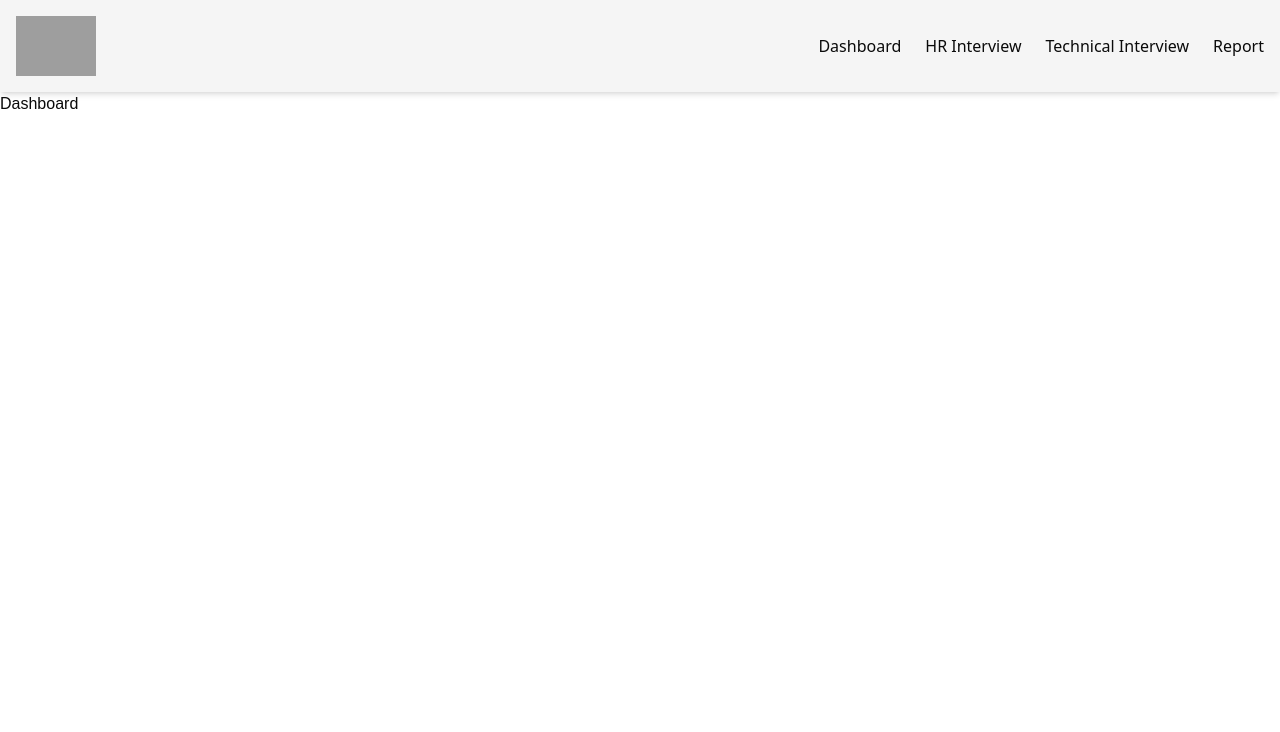
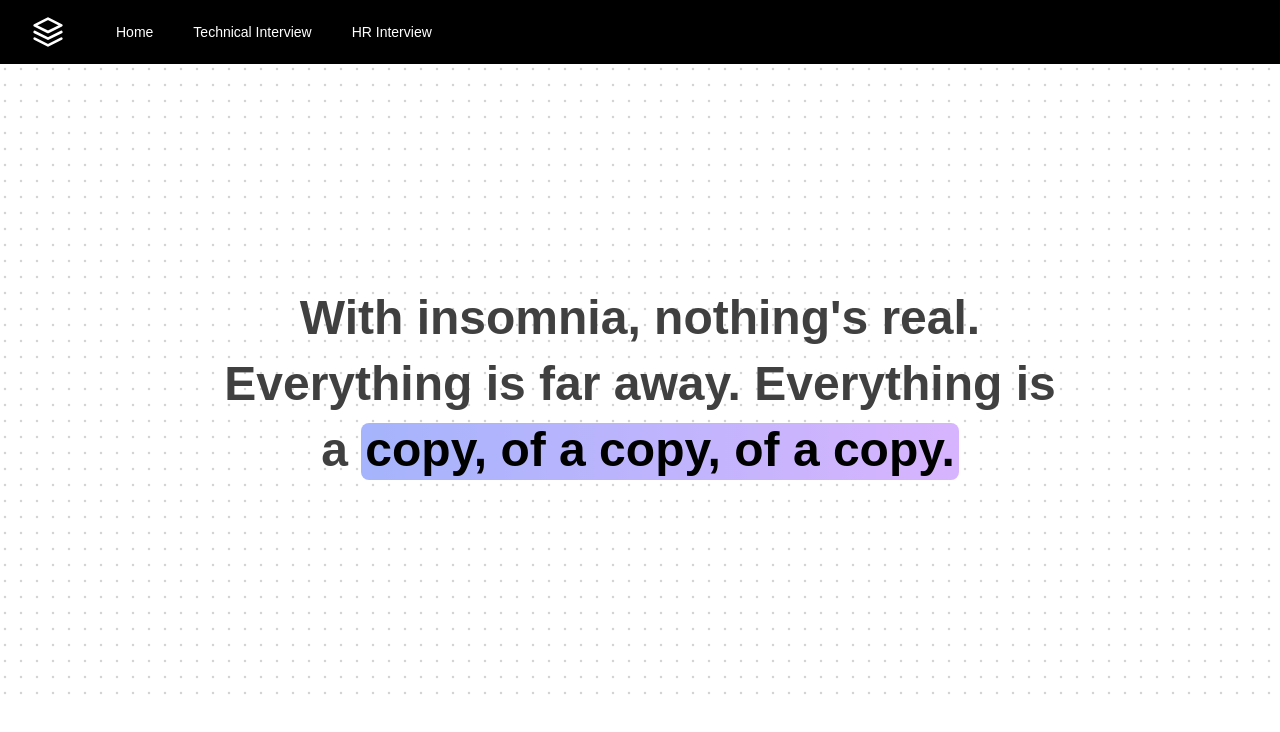
Before and after one commit to KiranBabu007/AI-Interviewer, a Next.js app in the folder my-app/: page /dashboard in a window 1280 px wide. Shown: the top 732 px of the page. Built offline with nearby package versions, Linux system fonts and the light colour scheme; grey boxes are pictures that could not be loaded.

Commit message:
feat: implement landing component with framer-motion animations and update dashboard layout

```diff
--- /dev/null
+++ b/my-app/app/dashboard/_components/Landing.tsx
@@ -0,0 +1,34 @@
+"use client";
+import { motion } from "framer-motion";
+import { HeroHighlight, Highlight } from "@/components/ui/hero-highlight"
+type Props = {}
+
+const Landing = (props: Props) => {
+  return (
+    <HeroHighlight>
+      <motion.h1
+        initial={{
+          opacity: 0,
+          y: 20,
+        }}
+        animate={{
+          opacity: 1,
+          y: [20, -5, 0],
+        }}
+        transition={{
+          duration: 0.5,
+          ease: [0.4, 0.0, 0.2, 1],
+        }}
+        className="text-2xl px-4 md:text-4xl lg:text-5xl font-bold text-neutral-700 dark:text-white max-w-4xl leading-relaxed lg:leading-snug text-center mx-auto "
+      >
+        With insomnia, nothing&apos;s real. Everything is far away. Everything
+        is a{" "}
+        <Highlight className="text-black dark:text-white">
+          copy, of a copy, of a copy.
+        </Highlight>
+      </motion.h1>
+    </HeroHighlight>
+  )
+}
+
+export default Landing
--- /dev/null
+++ b/my-app/app/dashboard/_components/Navbar.tsx
@@ -0,0 +1,77 @@
+'use client'
+
+import Link from 'next/link'
+import { useState } from 'react'
+import { UserButton } from '@clerk/nextjs'
+import { Menu, X } from 'lucide-react'
+
+const Navbar = () => {
+  const [isOpen, setIsOpen] = useState(false)
+
+  return (
+    <nav className="bg-black text-white">
+      <div className="max-w-7xl mx-auto px-4 sm:px-6 lg:px-8">
+        <div className="flex items-center justify-between h-16">
+          <div className="flex items-center">
+            <div className="flex-shrink-0">
+              <Link href="/">
+                <svg className="h-8 w-8" viewBox="0 0 24 24" fill="none" xmlns="http://www.w3.org/2000/svg">
+                  <path d="M12 2L2 7L12 12L22 7L12 2Z" stroke="currentColor" strokeWidth="2" strokeLinecap="round" strokeLinejoin="round"/>
+                  <path d="M2 17L12 22L22 17" stroke="currentColor" strokeWidth="2" strokeLinecap="round" strokeLinejoin="round"/>
+                  <path d="M2 12L12 17L22 12" stroke="currentColor" strokeWidth="2" strokeLinecap="round" strokeLinejoin="round"/>
+                </svg>
+              </Link>
+            </div>
+            <div className="hidden md:block">
+              <div className="ml-10 flex items-baseline space-x-4">
+                <Link href="/" className="px-3 py-2 rounded-md text-sm font-medium hover:bg-gray-700 hover:text-white">Home</Link>
+                <Link href="/technical-interview" className="px-3 py-2 rounded-md text-sm font-medium hover:bg-gray-700 hover:text-white">Technical Interview</Link>
+                <Link href="/hr-interview" className="px-3 py-2 rounded-md text-sm font-medium hover:bg-gray-700 hover:text-white">HR Interview</Link>
+              </div>
+            </div>
+          </div>
+          <div className="hidden md:block">
+            <div className="ml-4 flex items-center md:ml-6">
+              <UserButton />
+            </div>
+          </div>
+          <div className="-mr-2 flex md:hidden">
+            <button
+              onClick={() => setIsOpen(!isOpen)}
+              type="button"
+              className="bg-gray-900 inline-flex items-center justify-center p-2 rounded-md text-gray-400 hover:text-white hover:bg-gray-700 focus:outline-none focus:ring-2 focus:ring-offset-2 focus:ring-offset-gray-800 focus:ring-white"
+              aria-controls="mobile-menu"
+              aria-expanded="false"
+            >
+              <span className="sr-only">Open main menu</span>
+              {!isOpen ? (
+                <Menu className="block h-6 w-6" aria-hidden="true" />
+              ) : (
+                <X className="block h-6 w-6" aria-hidden="true" />
+              )}
+            </button>
+          </div>
+        </div>
+      </div>
+
+      {isOpen && (
+        <div className="md:hidden" id="mobile-menu">
+          <div className="px-2 pt-2 pb-3 space-y-1 sm:px-3">
+            <Link href="/" className="block px-3 py-2 rounded-md text-base font-medium hover:bg-gray-700 hover:text-white">Home</Link>
+            <Link href="/technical-interview" className="block px-3 py-2 rounded-md text-base font-medium hover:bg-gray-700 hover:text-white">Technical Interview</Link>
+            <Link href="/hr-interview" className="block px-3 py-2 rounded-md text-base font-medium hover:bg-gray-700 hover:text-white">HR Interview</Link>
+          </div>
+          <div className="pt-4 pb-3 border-t border-gray-700">
+            <div className="flex items-center px-5">
+              <div className="flex-shrink-0">
+                <UserButton />
+              </div>
+            </div>
+          </div>
+        </div>
+      )}
+    </nav>
+  )
+}
+
+export default Navbar
--- a/my-app/app/dashboard/layout.tsx
+++ b/my-app/app/dashboard/layout.tsx
@@ -1,5 +1,6 @@
 import React, { ReactNode } from 'react';
-import Header from './_components/Header';
+
+import Navbar from './_components/Navbar';
 
 interface LayoutProps {
   children: ReactNode;
@@ -8,7 +9,7 @@ interface LayoutProps {
 const Layout = ({ children }: LayoutProps) => {
   return (
     <div>
-      <Header />
+      <Navbar />
       {children}
     </div>
   );
--- a/my-app/app/dashboard/page.tsx
+++ b/my-app/app/dashboard/page.tsx
@@ -1,11 +1,11 @@
 import { UserButton } from '@clerk/nextjs'
 import React from 'react'
+import Landing from './_components/Landing'
 
 const page = () => {
   return (
-    <div>
-      Dashboard
-      <UserButton />
+    <div >
+      <Landing />
     </div>
   )
 }
--- /dev/null
+++ b/my-app/components/ui/hero-highlight.tsx
@@ -0,0 +1,96 @@
+"use client";
+import { cn } from "@/lib/utils";
+import { useMotionValue, motion, useMotionTemplate } from "framer-motion";
+import React from "react";
+
+export const HeroHighlight = ({
+  children,
+  className,
+  containerClassName,
+}: {
+  children: React.ReactNode;
+  className?: string;
+  containerClassName?: string;
+}) => {
+  let mouseX = useMotionValue(0);
+  let mouseY = useMotionValue(0);
+
+  function handleMouseMove({
+    currentTarget,
+    clientX,
+    clientY,
+  }: React.MouseEvent<HTMLDivElement>) {
+    if (!currentTarget) return;
+    let { left, top } = currentTarget.getBoundingClientRect();
+
+    mouseX.set(clientX - left);
+    mouseY.set(clientY - top);
+  }
+  return (
+    <div
+      className={cn(
+        "relative h-[40rem] flex items-center bg-white dark:bg-black justify-center w-full group",
+        containerClassName
+      )}
+      onMouseMove={handleMouseMove}
+    >
+      <div className="absolute inset-0 bg-dot-thick-neutral-300 dark:bg-dot-thick-neutral-800  pointer-events-none" />
+      <motion.div
+        className="pointer-events-none bg-dot-thick-indigo-500 dark:bg-dot-thick-indigo-500   absolute inset-0 opacity-0 transition duration-300 group-hover:opacity-100"
+        style={{
+          WebkitMaskImage: useMotionTemplate`
+            radial-gradient(
+              200px circle at ${mouseX}px ${mouseY}px,
+              black 0%,
+              transparent 100%
+            )
+          `,
+          maskImage: useMotionTemplate`
+            radial-gradient(
+              200px circle at ${mouseX}px ${mouseY}px,
+              black 0%,
+              transparent 100%
+            )
+          `,
+        }}
+      />
+
+      <div className={cn("relative z-20", className)}>{children}</div>
+    </div>
+  );
+};
+
+export const Highlight = ({
+  children,
+  className,
+}: {
+  children: React.ReactNode;
+  className?: string;
+}) => {
+  return (
+    <motion.span
+      initial={{
+        backgroundSize: "0% 100%",
+      }}
+      animate={{
+        backgroundSize: "100% 100%",
+      }}
+      transition={{
+        duration: 2,
+        ease: "linear",
+        delay: 0.5,
+      }}
+      style={{
+        backgroundRepeat: "no-repeat",
+        backgroundPosition: "left center",
+        display: "inline",
+      }}
+      className={cn(
+        `relative inline-block pb-1   px-1 rounded-lg bg-gradient-to-r from-indigo-300 to-purple-300 dark:from-indigo-500 dark:to-purple-500`,
+        className
+      )}
+    >
+      {children}
+    </motion.span>
+  );
+};
--- a/my-app/package.json
+++ b/my-app/package.json
@@ -13,7 +13,9 @@
     "@clerk/themes": "^2.2.2",
     "class-variance-authority": "^0.7.1",
     "clsx": "^2.1.1",
+    "framer-motion": "^11.14.4",
     "lucide-react": "^0.468.0",
+    "mini-svg-data-uri": "^1.4.4",
     "next": "14.2.16",
     "react": "^18",
     "react-dom": "^18",
--- a/my-app/tailwind.config.ts
+++ b/my-app/tailwind.config.ts
@@ -1,7 +1,12 @@
 import type { Config } from "tailwindcss";
 
+const svgToDataUri = require("mini-svg-data-uri");
+const {
+	default: flattenColorPalette,
+  } = require("tailwindcss/lib/util/flattenColorPalette");
+
 const config: Config = {
-    darkMode: ["class"],
+
     content: [
     "./pages/**/*.{js,ts,jsx,tsx,mdx}",
     "./components/**/*.{js,ts,jsx,tsx,mdx}",
@@ -58,6 +63,31 @@ const config: Config = {
   		}
   	}
   },
-  plugins: [require("tailwindcss-animate")],
+  plugins: [
+    require("tailwindcss-animate"),
+    addVariablesForColors,
+	function ({ matchUtilities, theme }: any) {
+		matchUtilities(
+		  {
+			"bg-dot-thick": (value: any) => ({
+			  backgroundImage: `url("${svgToDataUri(
+				`<svg xmlns="http://www.w3.org/2000/svg" viewBox="0 0 32 32" width="16" height="16" fill="none"><circle fill="${value}" id="pattern-circle" cx="10" cy="10" r="2.5"></circle></svg>`
+			  )}")`,
+			}),
+		  },
+		  { values: flattenColorPalette(theme("backgroundColor")), type: "color" }
+		);
+	  },
+  ],
 };
+function addVariablesForColors({ addBase, theme }: any) {
+	let allColors = flattenColorPalette(theme("colors"));
+	let newVars = Object.fromEntries(
+	  Object.entries(allColors).map(([key, val]) => [`--${key}`, val])
+	);
+
+	addBase({
+	  ":root": newVars,
+	});
+  }
 export default config;
```
Also changed, not shown: 1 other file (tests, documents, lock files or other folders).
